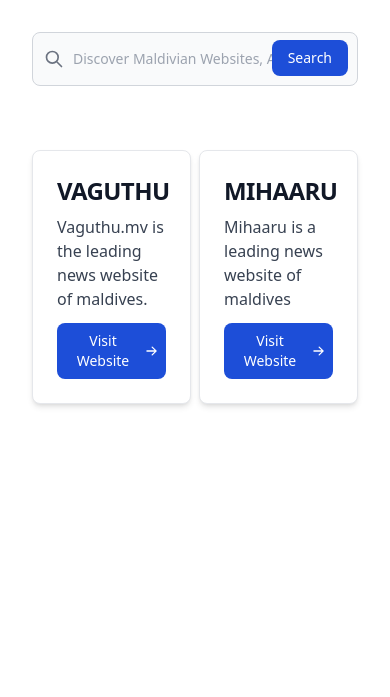
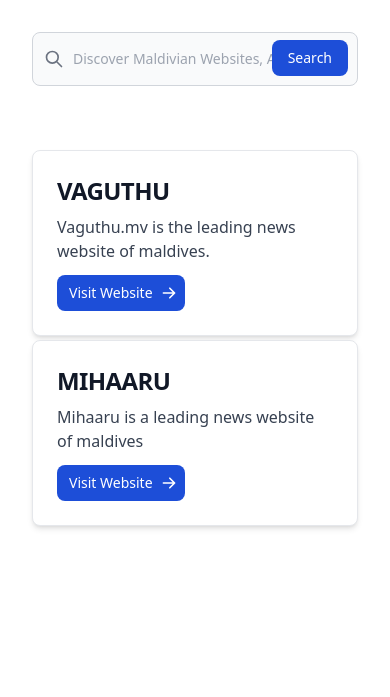
Before and after one commit to fauzaanu/maldivescentral_D, a Django app: page / in a window 390 px wide. Shown: the part 64-761 px from the top of the page. Run offline with Django 4.2, Linux system fonts and the light colour scheme; data comes from the database, SQL or seed files in the repository; some libraries are stand-ins or nearby versions.

Commit message:
small screens

```diff
--- a/core/templates/core/base.html
+++ b/core/templates/core/base.html
@@ -16,7 +16,7 @@
 </div>
 <div class="grid-cols-7">
 {% block content %}
-    <div class="p-8 grid gap-2 grid-cols-2 grid-rows-2 md:gap-3 md:grid-cols-3 md:grid-rows-3 lg:gap-4 lg:grid-cols-4 lg:grid-rows-4 ">
+    <div class="p-8 grid gap-1 grid-cols-1 grid-rows-1 md:gap-3 md:grid-cols-3 md:grid-rows-3 lg:gap-4 lg:grid-cols-4 lg:grid-rows-4 ">
        {% for listing in data.iterator %}
 
     <div class="p-6 max-w-sm bg-white rounded-lg border border-gray-200 shadow-md dark:bg-gray-800 dark:border-gray-700">
```
